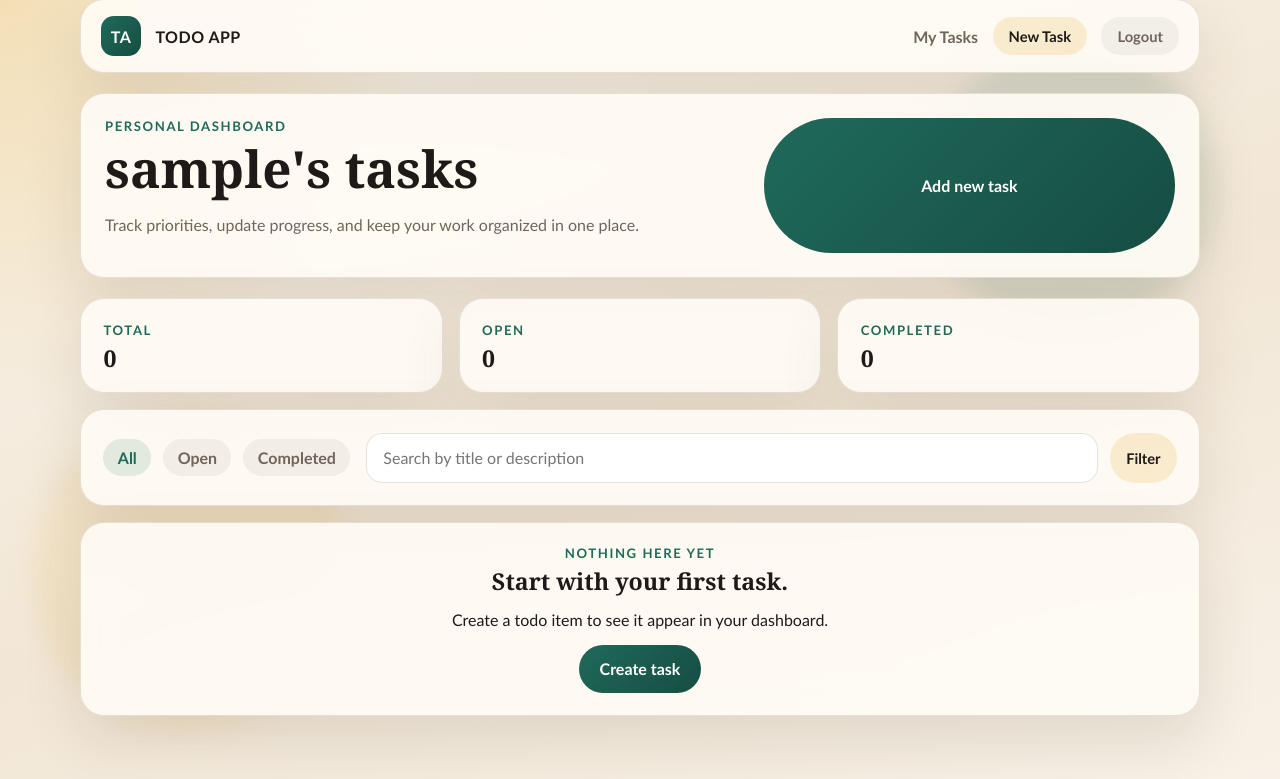
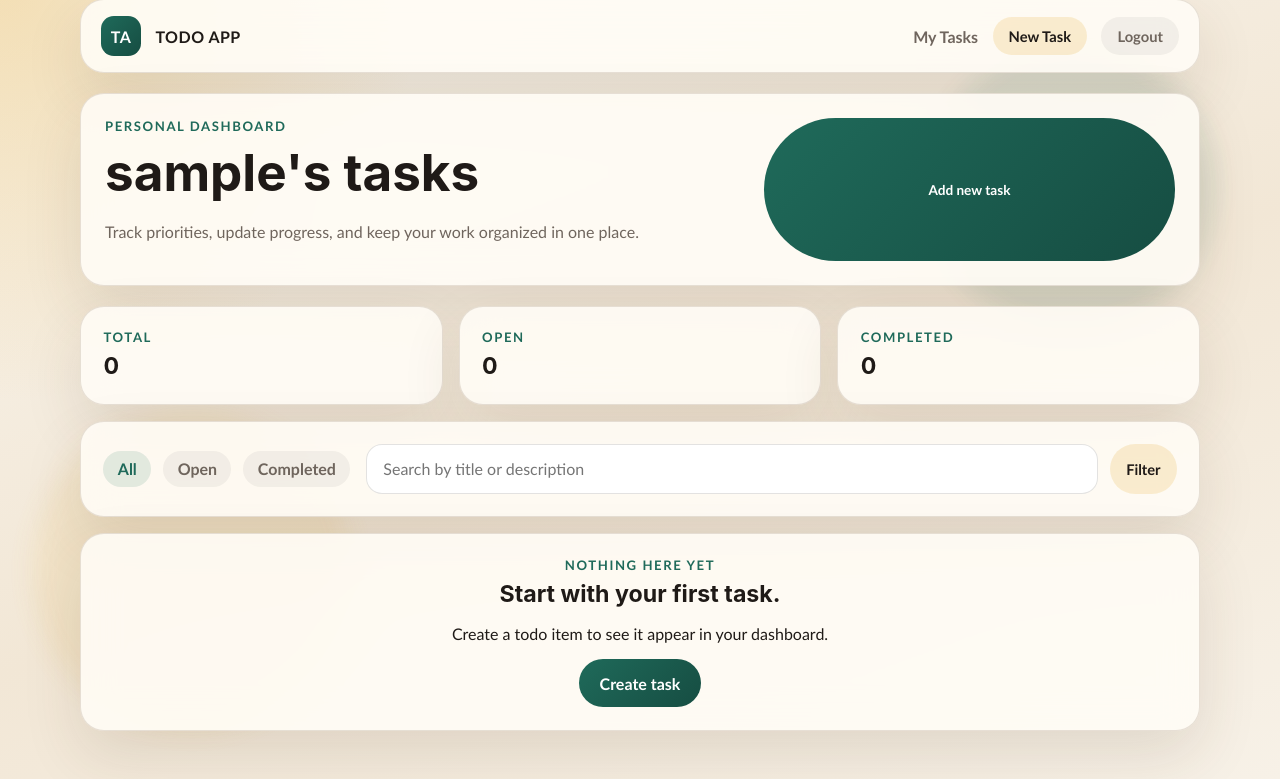
Before and after one commit to ganultap/dswd_todo_app, a Django app: page /todos/ in a window 1280 px wide. Shown: the part 21-800 px from the top of the page. Run offline with Django 4.2, Linux system fonts and the light colour scheme; the visitor is signed in with stand-in values (Sample User, id 1); data that the repository does not hold is empty.

Commit message:
Changed button size

```diff
--- a/static/css/app.css
+++ b/static/css/app.css
@@ -174,6 +174,12 @@ textarea {
     font-size: 0.92rem;
 }
 
+.button.tiny {
+    padding: 0.45rem 0.85rem;
+    border-radius: 999px;
+    font-size: 0.85rem;
+}
+
 .ghost-button {
     background: rgba(31, 26, 23, 0.05);
 }
@@ -247,8 +253,8 @@ textarea {
 h1,
 h2 {
     margin: 0;
-    font-family: "Iowan Old Style", "Georgia", serif;
-    line-height: 1.05;
+    font-family: -apple-system, BlinkMacSystemFont, "Segoe UI", Roboto, sans-serif;
+    line-height: 1.2;
 }
 
 h1 {
--- a/templates/todos/todo_list.html
+++ b/templates/todos/todo_list.html
@@ -9,7 +9,7 @@
         <h1>{{ user.username }}'s tasks</h1>
         <p class="hero-text">Track priorities, update progress, and keep your work organized in one place.</p>
     </div>
-    <a class="button primary" href="{% url 'todo-create' %}">Add new task</a>
+    <a class="button primary tiny" href="{% url 'todo-create' %}">Add new task</a>
 </section>
 
 <section class="stats-grid">
```
